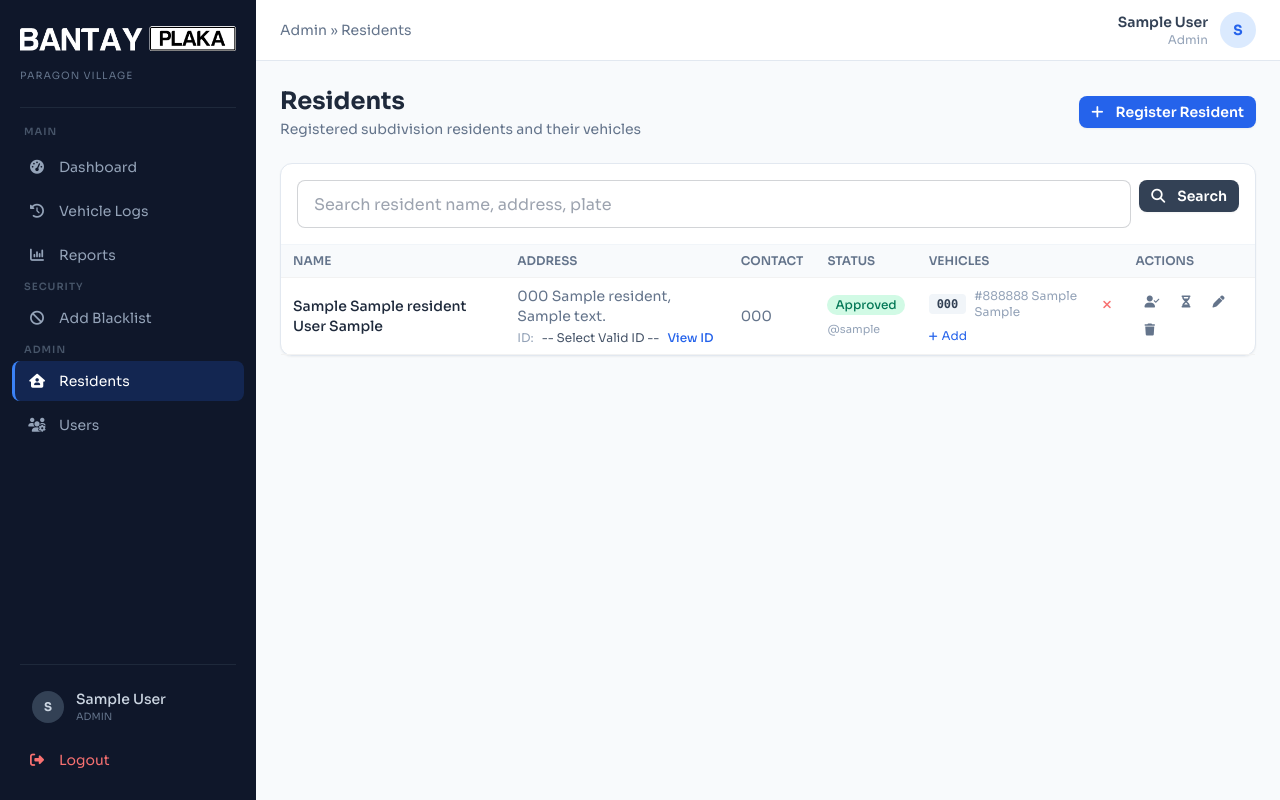
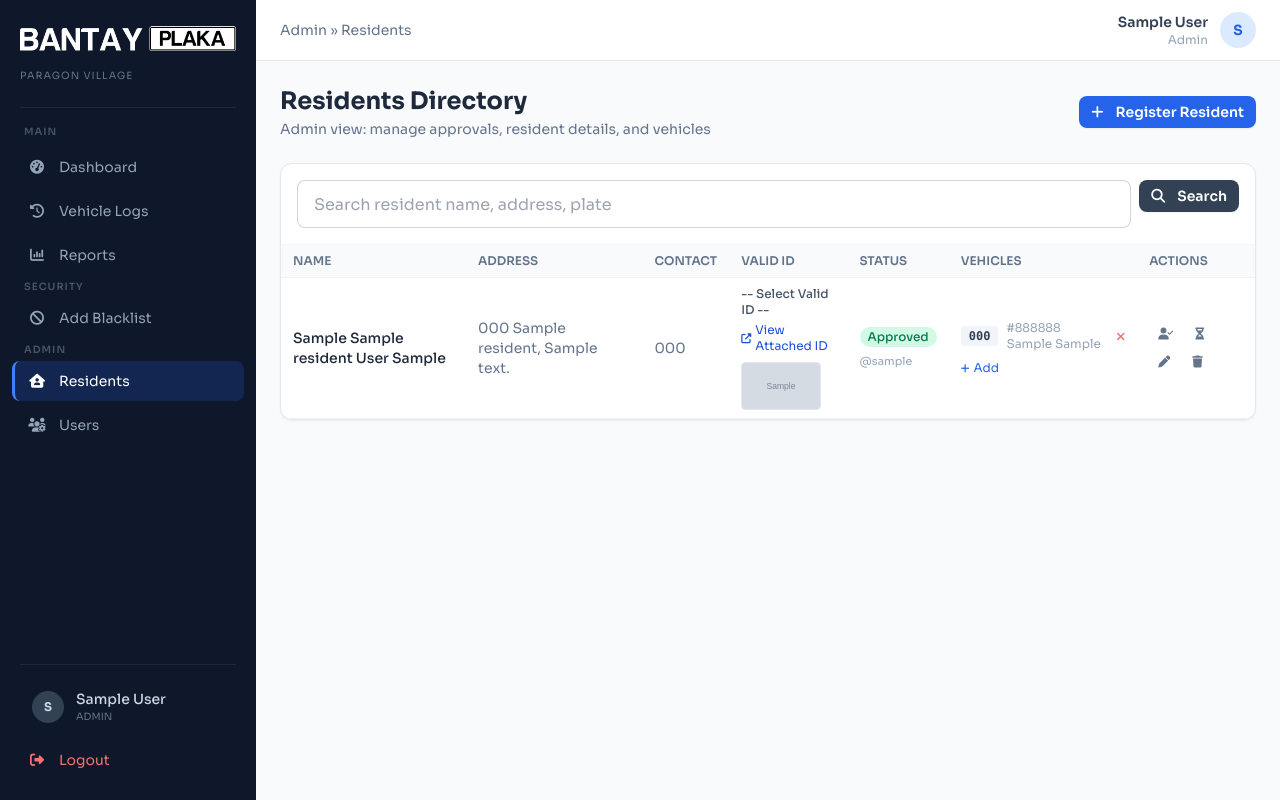
Before and after one commit to LeeDev428/bantay-plaka, a Django app: page /residents/ in a window 1280 px wide. Run offline with Django 5.2, Linux system fonts and the light colour scheme; a user stored in the database is signed in; tables that the repository leaves empty hold one stand-in row (values such as "Sample post"); grey boxes marked "Sample" are stand-in pictures; some libraries are stand-ins or nearby versions.

Commit message:
Update resident_list.html

```diff
--- a/templates/residents/resident_list.html
+++ b/templates/residents/resident_list.html
@@ -1,12 +1,16 @@
 {% extends 'base.html' %}
 {% block title %}Residents{% endblock %}
-{% block breadcrumb %}Admin &raquo; Residents{% endblock %}
+{% block breadcrumb %}{% if user.is_admin %}Admin{% else %}Guard{% endif %} &raquo; Residents{% endblock %}
 
 {% block content %}
 <div class="flex flex-col sm:flex-row sm:items-center sm:justify-between mb-6 gap-3">
   <div>
-    <h1 class="text-2xl font-bold text-slate-800">Residents</h1>
-    <p class="text-slate-500 text-sm mt-0.5">Registered subdivision residents and their vehicles</p>
+    <h1 class="text-2xl font-bold text-slate-800">Residents Directory</h1>
+    {% if is_read_only_view %}
+      <p class="text-slate-500 text-sm mt-0.5">Guard view: approved residents and registered vehicles only</p>
+    {% else %}
+      <p class="text-slate-500 text-sm mt-0.5">Admin view: manage approvals, resident details, and vehicles</p>
+    {% endif %}
   </div>
   {% if user.is_admin %}
   <button type="button" id="open-resident-modal" class="btn btn-sm bg-blue-600 hover:bg-blue-700 border-0 text-white">
@@ -16,6 +20,11 @@
 </div>
 
 <div class="page-card">
+  {% if is_read_only_view %}
+    <div class="mx-4 mt-4 rounded-lg border border-blue-200 bg-blue-50 px-3 py-2 text-sm text-blue-700">
+      Guard view is read-only. Only approved residents are shown.
+    </div>
+  {% endif %}
   <div class="p-4 border-b border-slate-100">
     <form method="get" class="flex flex-col sm:flex-row gap-2">
       <input
@@ -41,6 +50,7 @@
           <th class="font-semibold">Name</th>
           <th class="font-semibold">Address</th>
           <th class="font-semibold">Contact</th>
+          <th class="font-semibold">Valid ID</th>
           <th class="font-semibold">Status</th>
           <th class="font-semibold">Vehicles</th>
           {% if user.is_admin %}<th class="font-semibold">Actions</th>{% endif %}
@@ -52,15 +62,21 @@
           <td class="font-medium text-slate-800">{{ resident.full_name }}</td>
           <td class="text-sm text-slate-500">
             {{ resident.street_number }} {{ resident.street_name }}{% if resident.street_number or resident.street_name %}, {% endif %}{{ resident.address }}
-            <div class="mt-1 flex items-center gap-2 text-xs">
-              <span class="text-slate-400">ID:</span>
-              <span class="text-slate-600">{{ resident.get_valid_id_type_display|default:'Not set' }}</span>
-              {% if resident.valid_id_image %}
-                <a href="{{ resident.valid_id_image.url }}" target="_blank" class="text-blue-600 hover:text-blue-700 font-medium">View ID</a>
-              {% endif %}
-            </div>
           </td>
           <td class="text-sm text-slate-500">{{ resident.contact_number|default:'—' }}</td>
+          <td>
+            <p class="text-xs text-slate-600 font-medium">{{ resident.get_valid_id_type_display|default:'Not set' }}</p>
+            {% if resident.valid_id_image %}
+              <a href="{{ resident.valid_id_image.url }}" target="_blank" class="inline-flex items-center gap-1 text-xs text-blue-700 hover:text-blue-800 mt-1">
+                <i class="fa fa-up-right-from-square text-[10px]"></i> View Attached ID
+              </a>
+              <a href="{{ resident.valid_id_image.url }}" target="_blank" class="block mt-2 w-fit">
+                <img src="{{ resident.valid_id_image.url }}" alt="Resident valid ID" class="h-12 w-20 rounded border border-slate-200 object-cover" />
+              </a>
+            {% else %}
+              <p class="text-[11px] text-slate-400 mt-1">No uploaded ID.</p>
+            {% endif %}
+          </td>
           <td>
             {% if resident.is_approved %}
               <span class="inline-flex items-center px-2 py-0.5 rounded-full text-xs font-medium bg-emerald-100 text-emerald-700">Approved</span>
@@ -137,7 +153,7 @@
           {% endif %}
         </tr>
         {% empty %}
-        <tr><td colspan="6" class="text-center text-slate-400 py-12">No residents registered yet.</td></tr>
+        <tr><td colspan="{% if user.is_admin %}7{% else %}6{% endif %}" class="text-center text-slate-400 py-12">No residents registered yet.</td></tr>
         {% endfor %}
       </tbody>
     </table>
@@ -170,7 +186,7 @@
 {% if user.is_admin %}
 <div id="resident-modal" class="fixed inset-0 z-50 hidden items-center justify-center px-4">
   <div class="absolute inset-0 bg-slate-900/50" onclick="closeResidentModal()"></div>
-  <div class="relative bg-white w-full max-w-3xl rounded-2xl shadow-2xl overflow-hidden">
+  <div class="relative bg-white w-full max-w-3xl rounded-2xl shadow-2xl max-h-[90vh] overflow-y-auto">
     <div class="px-6 py-4 border-b border-slate-100 flex items-center justify-between">
       <h3 class="text-lg font-bold text-slate-800">Register Resident</h3>
       <button type="button" class="text-slate-400 hover:text-slate-600" onclick="closeResidentModal()">
@@ -201,7 +217,7 @@
 
 <div id="vehicle-modal" class="fixed inset-0 z-50 hidden items-center justify-center px-4">
   <div class="absolute inset-0 bg-slate-900/50" onclick="closeVehicleModal()"></div>
-  <div class="relative bg-white w-full max-w-xl rounded-2xl shadow-2xl overflow-hidden">
+  <div class="relative bg-white w-full max-w-xl rounded-2xl shadow-2xl max-h-[90vh] overflow-y-auto">
     <div class="px-6 py-4 border-b border-slate-100 flex items-center justify-between">
       <div>
         <h3 class="text-lg font-bold text-slate-800">Add Vehicle</h3>
```
